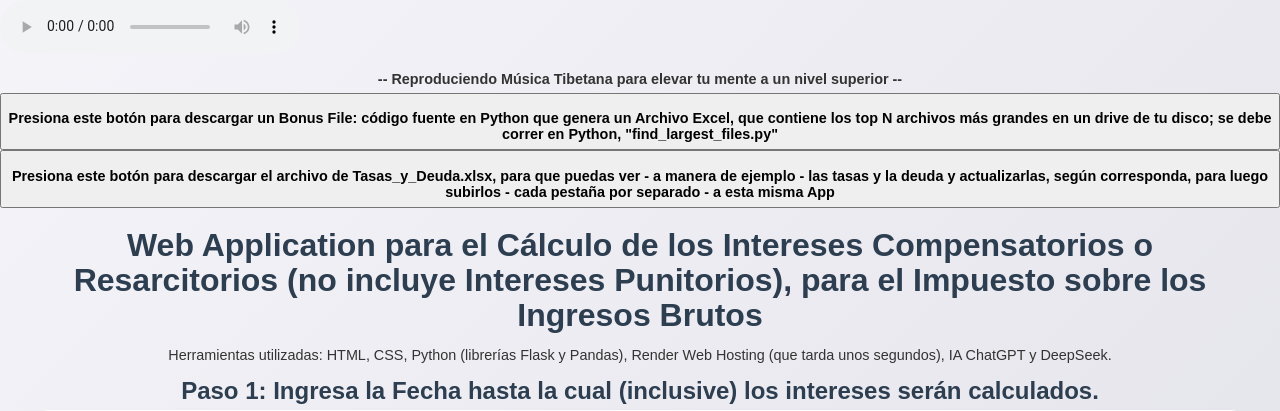
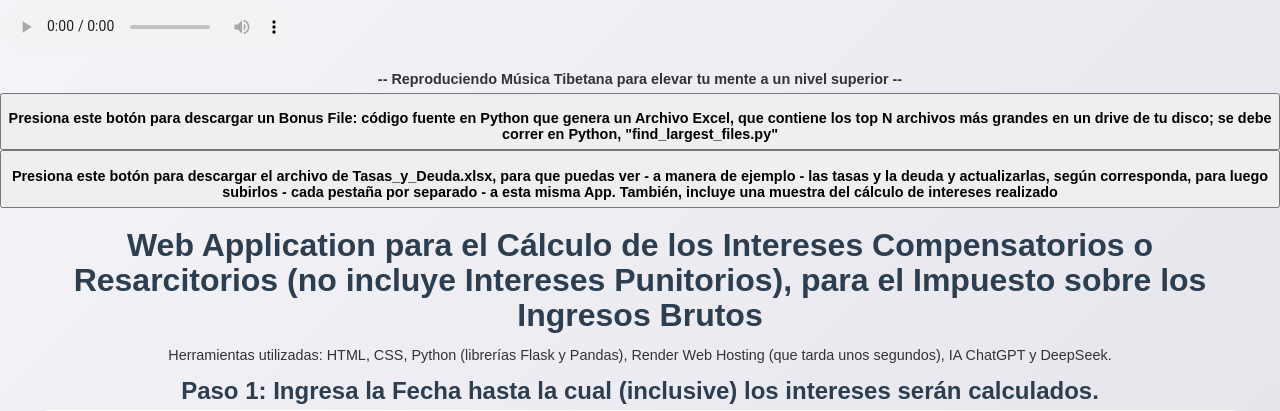
Before and after one commit to vnatale52/calculo_intereses, a Flask app: page / in a window 1280 px wide. Shown: the top 411 px of the page. Run offline with Flask 3, Linux system fonts and the light colour scheme; data that the repository does not hold is empty.

Commit message:
Update index.html

```diff
--- a/templates/index.html
+++ b/templates/index.html
@@ -20,7 +20,7 @@
     </button>
 
     <button onclick="window.location.href='{{ url_for('download_file_tasas') }}'">
-    <p> <b> Presiona este botón para descargar el archivo de Tasas_y_Deuda.xlsx, para que puedas ver - a manera de ejemplo - las tasas y la deuda y actualizarlas, según corresponda, para luego subirlos - cada pestaña por separado - a esta misma App </b> </p>
+    <p> <b> Presiona este botón para descargar el archivo de Tasas_y_Deuda.xlsx, para que puedas ver - a manera de ejemplo - las tasas y la deuda y actualizarlas, según corresponda, para luego subirlos - cada pestaña por separado - a esta misma App. También, incluye una muestra del cálculo de intereses realizado  </b> </p>
     </button>
 
     <div class="container">
```
